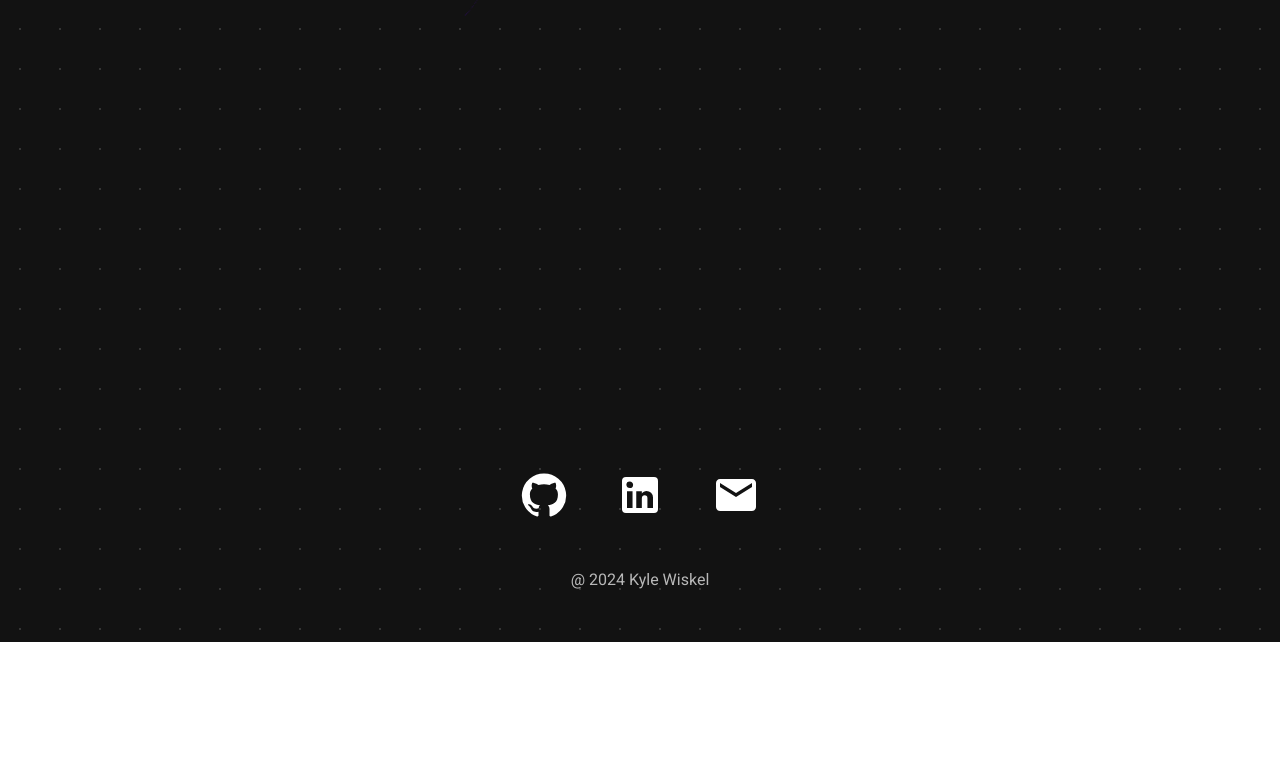
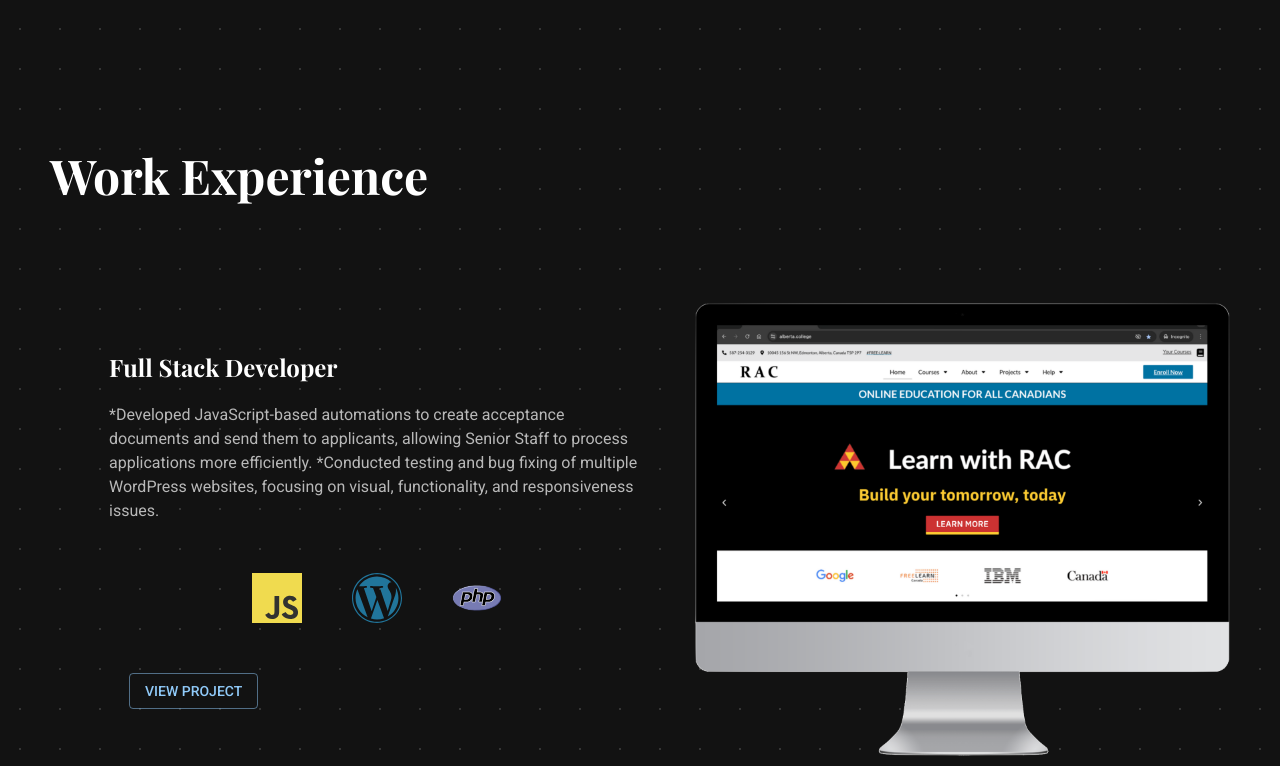
Before and after one commit to kwiskel/kylewiskel.dev, a Next.js app: page / in a window 1280 px wide. Shown: the part 2031-2797 px from the top of the page. Before the commit the page ends 2673 px from the top, so only its background shows below. Built offline with nearby package versions, Linux system fonts and the light colour scheme.

Commit message:
Added work section

```diff
--- a/app/page.tsx
+++ b/app/page.tsx
@@ -4,6 +4,7 @@ import NavigationBar from './ui/NavigationBar';
 import TitleSection from './ui/TitleSection';
 import ProjectsSection from './ui/ProjectsSection';
 import ContactSection from './ui/ContactSection';
+import WorkSection from './ui/WorkSection';
 
 export default function Page() {
   const theme = useTheme();
@@ -22,6 +23,7 @@ export default function Page() {
       <NavigationBar />
       <TitleSection />
       <ProjectsSection />
+      <WorkSection />
       <ContactSection />
     </Box>
   );
--- a/app/ui/ProjectCard.tsx
+++ b/app/ui/ProjectCard.tsx
@@ -4,6 +4,9 @@ import Image, { StaticImageData } from 'next/image';
 
 type ProjectCardProps = {
   name: string;
+  company?: string;
+  date?: string;
+  location?: string;
   description: string;
   image: StaticImageData;
   technologies?: string[];
@@ -48,6 +51,9 @@ const techIcons: Record<string, Record<string, string>> = {
 
 export default function ProjectCard({
   name,
+  company,
+  date,
+  location,
   description,
   image,
   technologies,
@@ -60,7 +66,7 @@ export default function ProjectCard({
     <Box // Project Card
       sx={{
         display: 'flex',
-        margin: reverse ? '0px 0px 200px 0px' : '0px 0px 200px 5%',
+        margin: reverse ? '0px 0px 150px 0px' : '0px 0px 150px 5%',
         height: 'fit-content',
         flexDirection: reverse ? 'row-reverse' : 'row',
       }}
--- a/app/ui/ProjectsSection.tsx
+++ b/app/ui/ProjectsSection.tsx
@@ -14,7 +14,7 @@ export default function ProjectsSection() {
         flexDirection: 'column',
         justifyContent: 'center',
         verticalAlign: 'middle',
-        margin: '20vh 50px 200px 50px',
+        margin: '20vh 50px 0px 50px',
       }}
     >
       <Typography
--- /dev/null
+++ b/app/ui/WorkSection.tsx
@@ -0,0 +1,39 @@
+import { Box, Typography, useTheme } from '@mui/material';
+import { playfairDisplay } from '@/lib/theme';
+import ProjectCard from './ProjectCard';
+import racMockup from '../../public/work/rac-mockup.png';
+
+export default function WorkSection() {
+  return (
+    <Box
+      sx={{
+        display: 'flex',
+        flexDirection: 'column',
+        justifyContent: 'center',
+        verticalAlign: 'middle',
+        margin: '0px 50px 200px 50px',
+      }}
+    >
+      <Typography
+        variant='h3'
+        fontFamily={playfairDisplay.style.fontFamily}
+        fontWeight='700'
+        sx={{ color: 'text.primary', margin: '0px 0px 100px 0px', alignSelf: 'left' }}
+      >
+        Work Experience
+      </Typography>
+      <ProjectCard
+        name='Full Stack Developer'
+        company='Royal Alberta College (Intern)'
+        date='June 2024 - August 2024'
+        location='Edmonton, AB'
+        description='*Developed JavaScript-based automations to create acceptance documents and send them to applicants, allowing Senior Staff to process applications more efficiently.
+        *Conducted testing and bug fixing of multiple WordPress websites, focusing on visual, functionality, and responsiveness issues.'
+        image={racMockup}
+        technologies={['JavaScript', 'WordPress', 'PHP']}
+        githubLink=''
+        projectLink='https://alberta.college/'
+      />
+    </Box>
+  );
+}
```
Also changed, not shown: public/work/rac-mockup.png (added).
